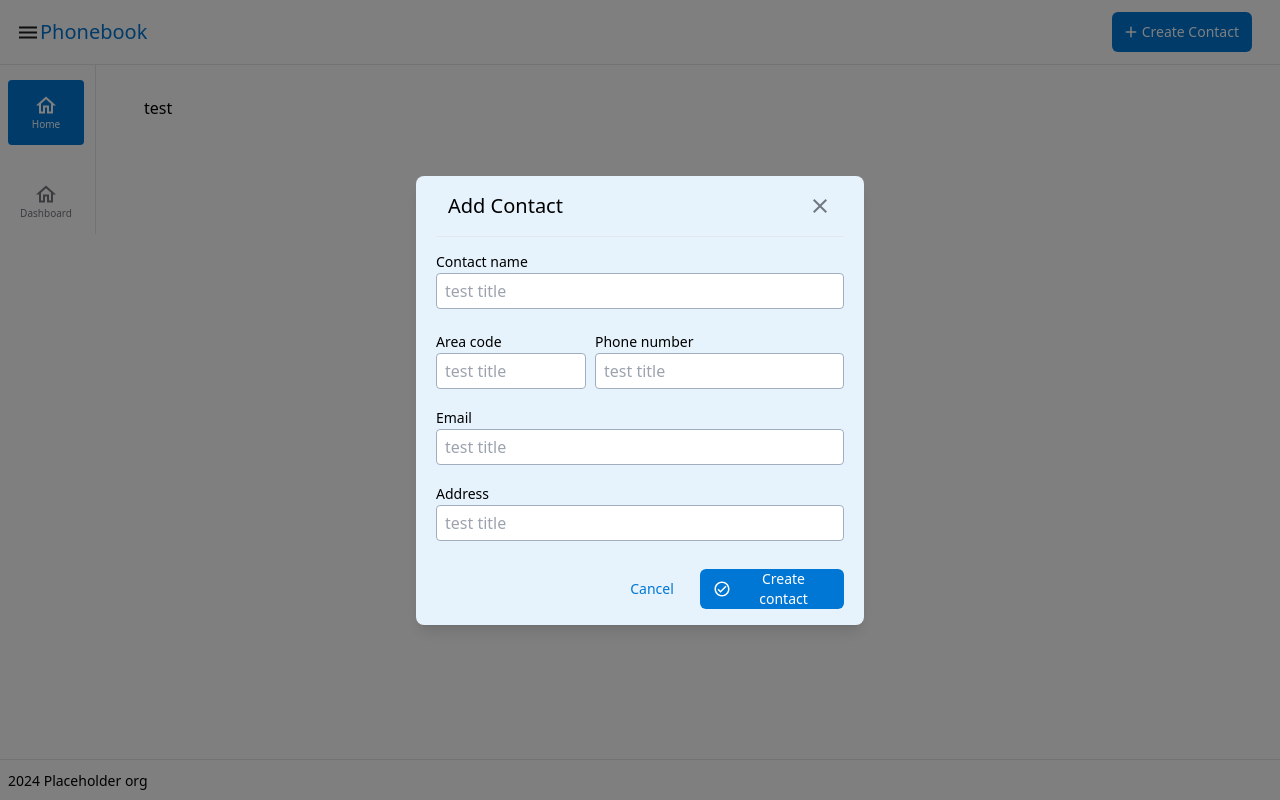
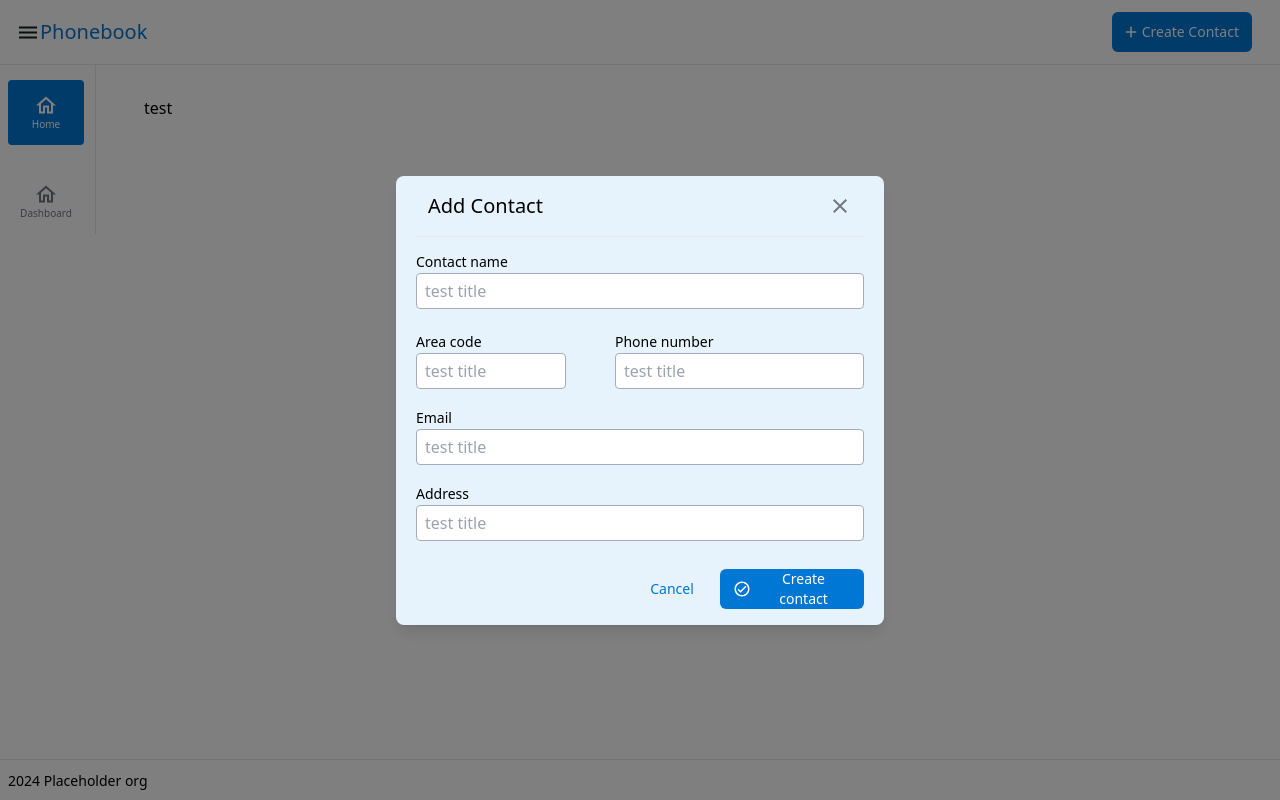
Before and after one commit to Denyyel914/phonebook, a Next.js app: page / in a window 1280 px wide. Both pictures are taken after a click on the button "Create Contact". Built offline with nearby package versions, Linux system fonts and the light colour scheme.

Commit message:
refactor: update width of modal

```diff
--- a/app/components/Modal/Create.jsx
+++ b/app/components/Modal/Create.jsx
@@ -34,9 +34,9 @@ const CreateModal = ({ isModalOpen, handleModal, closeModal }) => {
         onClose={closeModal}
         title="Add Contact"
         titleCustomClass={"text-2xl"}
-        size="xl"
-        width="35vw"
+        size="537px"
       >
+        <div className="w-[35vw]">
           <form onSubmit={handleSubmit(onSubmit)}>
             <Controller
               name="contactName"
@@ -129,6 +129,7 @@ const CreateModal = ({ isModalOpen, handleModal, closeModal }) => {
               />
             </div>
           </form>
+        </div>
       </Modal>
     </div>
   );
--- a/app/components/Modal/Modal.jsx
+++ b/app/components/Modal/Modal.jsx
@@ -27,7 +27,7 @@ const Modal = ({
         className={`bg-[#E7F3FC] rounded-lg shadow-lg ${
           size ? `max-w-${size}` : `max-w-lg `
         } px-5 `}
-        style={{ width: width }}
+        // style={{ width: width }}
       >
         <div className="flex justify-between items-center mb-3 border-b border-navOutline py-4 px-3">
           {title ? (
```
Also changed, not shown: app/assets/vendor_debits_logo.svg (added), app/page.jsx (renamed from app/page.js). Lines whose indentation alone changed are shown as unchanged.
